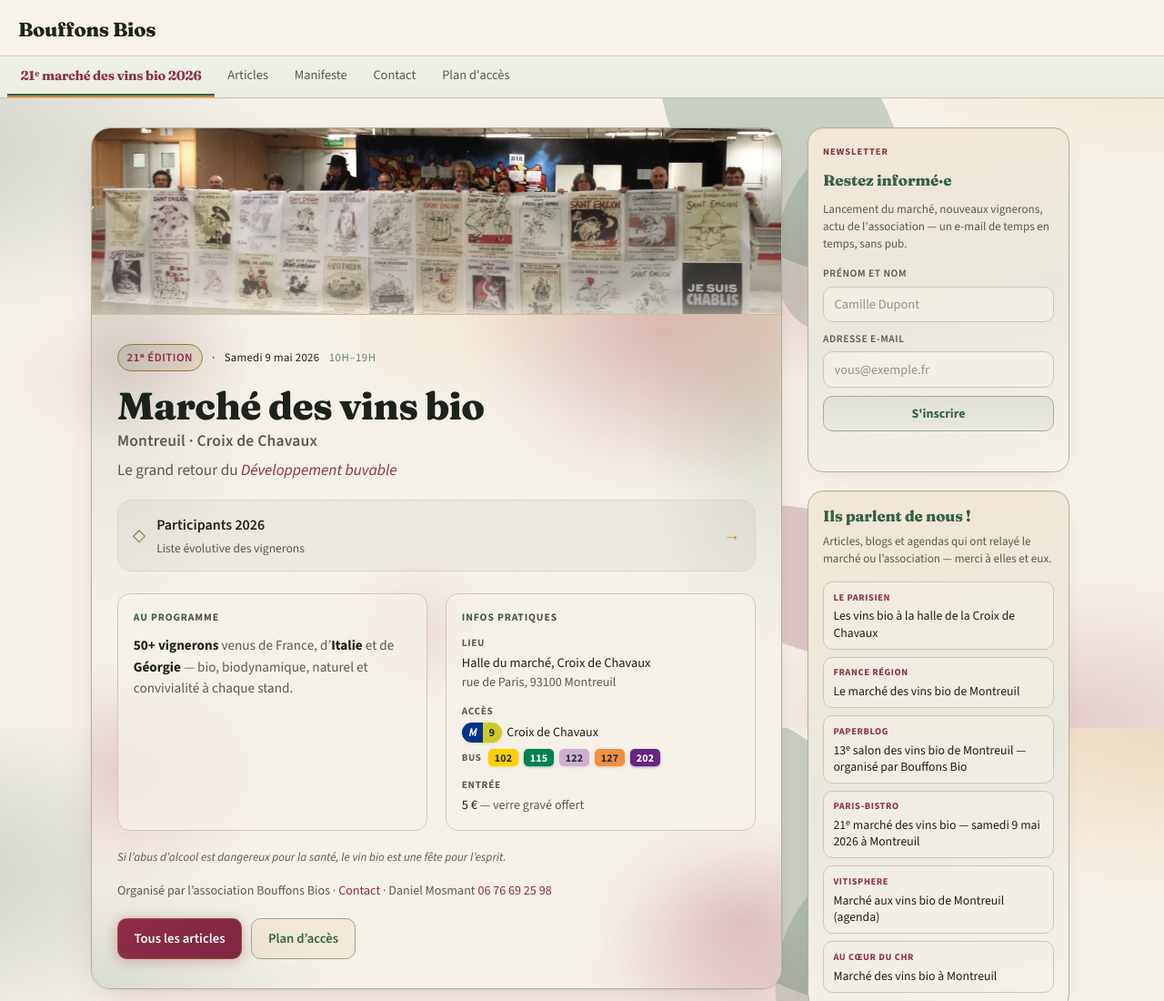
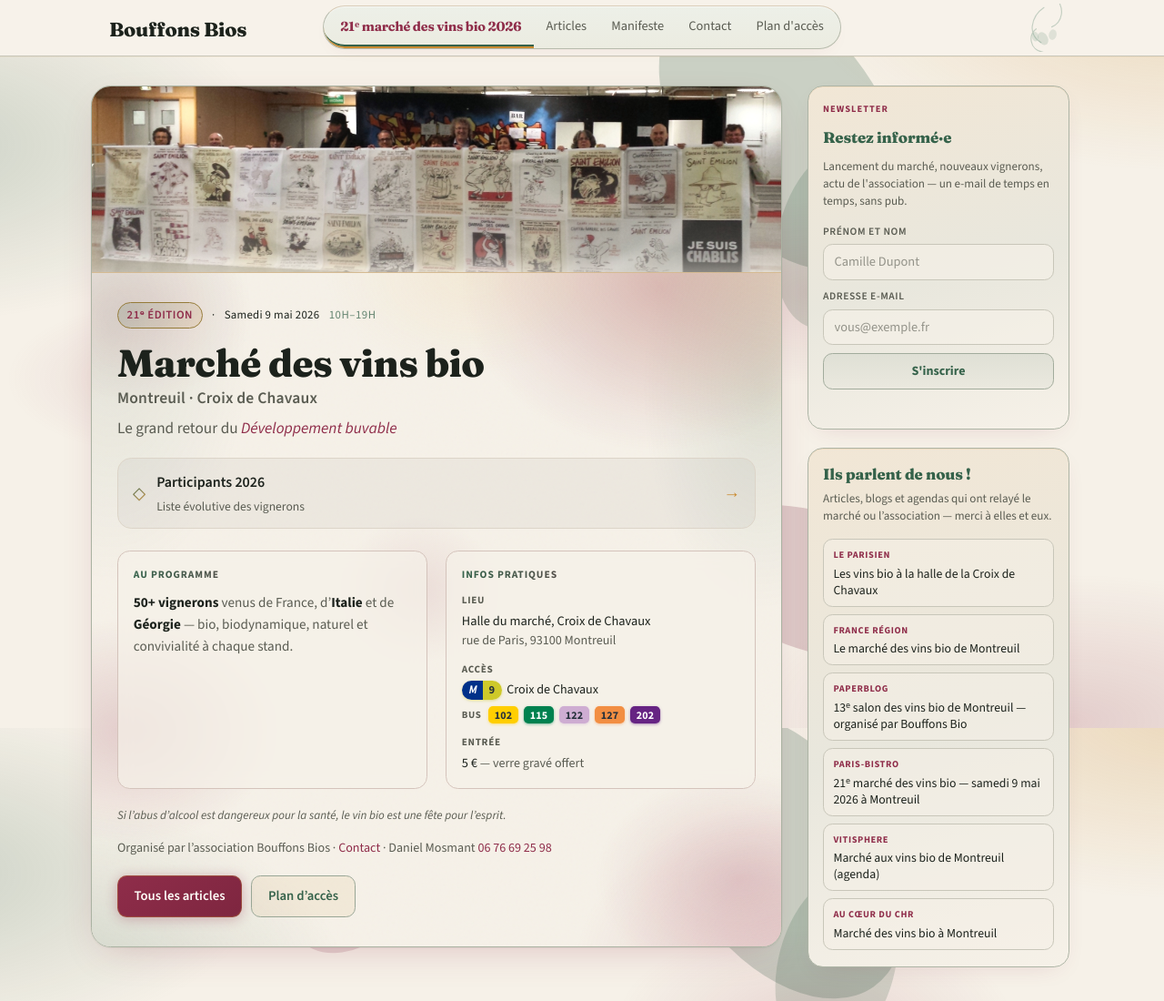
Before and after one commit to tmosmant/bouffonsbios, an Astro site: page / in a window 1280 px wide. Shown: the top 1100 px of the page at 91% size. Built offline with nearby package versions, Linux system fonts and the light colour scheme; Astro itself is replaced by a stand-in of ours.

Commit message:
Header: nav centrée en pilule, liens pleine hauteur jusqu’aux bords
Grille 3 colonnes (logo / liens / déco vigne) dès 56rem ; liens sans
marge interne latérale, premier et dernier alignés sur les arrondis.
Retrait des essais visuels Unsplash sur l’accueil (voile, collage).

```diff
--- a/src/layouts/Layout.astro
+++ b/src/layouts/Layout.astro
@@ -97,6 +97,7 @@ const nav = [
 	<body>
 		<a href="#contenu" class="skip">Aller au contenu</a>
 		<header class="site-head">
+			<div class="site-head-inner">
 				<div class="site-brand">
 					<a class="logo" href="/">Bouffons Bios</a>
 				</div>
@@ -122,6 +123,21 @@ const nav = [
 						}
 					</ul>
 				</nav>
+				<div class="site-head-deco" aria-hidden="true">
+					<svg class="site-head-deco-svg" viewBox="0 0 120 100" fill="none" xmlns="http://www.w3.org/2000/svg">
+						<path
+							d="M60 8c-12 8-22 22-24 38-2 14 6 28 18 34M44 52c-8 6-12 16-10 26 2 12 12 20 24 22M76 48c10-4 18-14 20-26 2-14-4-28-16-36"
+							stroke="currentColor"
+							stroke-width="2.2"
+							stroke-linecap="round"
+							opacity="0.35"
+						/>
+						<ellipse cx="58" cy="72" rx="10" ry="14" transform="rotate(-28 58 72)" fill="currentColor" opacity="0.2" />
+						<ellipse cx="78" cy="64" rx="8" ry="11" transform="rotate(12 78 64)" fill="currentColor" opacity="0.16" />
+						<ellipse cx="42" cy="68" rx="7" ry="10" transform="rotate(-8 42 68)" fill="currentColor" opacity="0.18" />
+					</svg>
+				</div>
+			</div>
 		</header>
 		<main id="contenu" class:list={['site-main', mainClass]}>
 			{
@@ -221,6 +237,64 @@ const nav = [
 		box-shadow: 0 1px 0 color-mix(in srgb, var(--joy) 8%, transparent);
 	}
 
+	.site-head-inner {
+		max-width: min(70rem, 100%);
+		margin: 0 auto;
+	}
+
+	.site-head-deco {
+		display: none;
+	}
+
+	@media (min-width: 56rem) {
+		.site-head-inner {
+			display: grid;
+			grid-template-columns: minmax(0, 1fr) auto minmax(0, 1fr);
+			align-items: center;
+			gap: 0.75rem 1.25rem;
+			padding: 0 1.25rem;
+		}
+
+		.site-brand {
+			justify-self: start;
+			padding: 0.95rem 0;
+		}
+
+		.site-nav {
+			justify-self: center;
+			grid-column: 2;
+			max-width: 100%;
+			border-top: none;
+			border-radius: 999px;
+			border: 1px solid color-mix(in srgb, var(--border) 78%, var(--accent-nature));
+			box-shadow:
+				0 1px 0 color-mix(in srgb, white 55%, transparent) inset,
+				0 6px 22px -14px color-mix(in srgb, var(--accent) 18%, transparent);
+			background: linear-gradient(
+				165deg,
+				color-mix(in srgb, var(--bg) 88%, white) 0%,
+				color-mix(in srgb, var(--joy) 6%, var(--nav-bg)) 100%
+			);
+			display: flex;
+			align-items: stretch;
+			min-height: 2.85rem;
+			padding: 0;
+		}
+
+		.site-head-deco {
+			justify-self: end;
+			display: flex;
+			align-items: center;
+			color: var(--accent-nature-soft);
+			opacity: 0.85;
+		}
+
+		.site-head-deco-svg {
+			width: clamp(3.25rem, 5vw, 4.25rem);
+			height: auto;
+		}
+	}
+
 	.site-brand {
 		padding: 1rem 1.25rem 0.6rem;
 	}
@@ -311,6 +385,42 @@ const nav = [
 
 	.site-nav a.nav-link--highlight:hover {
 		color: var(--accent-soft);
+	}
+
+	/* Pilule desktop : liens hauteur pleine, premier / dernier jusqu’au bord arrondi (après les styles de base). */
+	@media (min-width: 56rem) {
+		.site-nav ul {
+			padding: 0;
+			min-height: 100%;
+			flex: 1 1 auto;
+			align-items: stretch;
+			flex-wrap: nowrap;
+			justify-content: center;
+		}
+
+		.site-nav li {
+			align-items: stretch;
+		}
+
+		.site-nav a {
+			padding: 0 0.85rem;
+			min-height: 2.85rem;
+			align-self: stretch;
+			border-radius: 0;
+			box-sizing: border-box;
+		}
+
+		.site-nav li:first-child a {
+			padding-left: 1.15rem;
+			border-top-left-radius: 999px;
+			border-bottom-left-radius: 999px;
+		}
+
+		.site-nav li:last-child a {
+			padding-right: 1.15rem;
+			border-top-right-radius: 999px;
+			border-bottom-right-radius: 999px;
+		}
 	}
 
 	/* Accueil & pages pleine largeur de contenu (70rem) */
--- a/src/pages/index.astro
+++ b/src/pages/index.astro
@@ -176,7 +176,7 @@ function infoLine2SameRow(line2: string | undefined): boolean {
 			</div>
 			</div>
 		</div>
-	</section>
+		</section>
 		</div>
 
 		<div class="home-sidebar">
```
Lines whose indentation alone changed are shown as unchanged.
